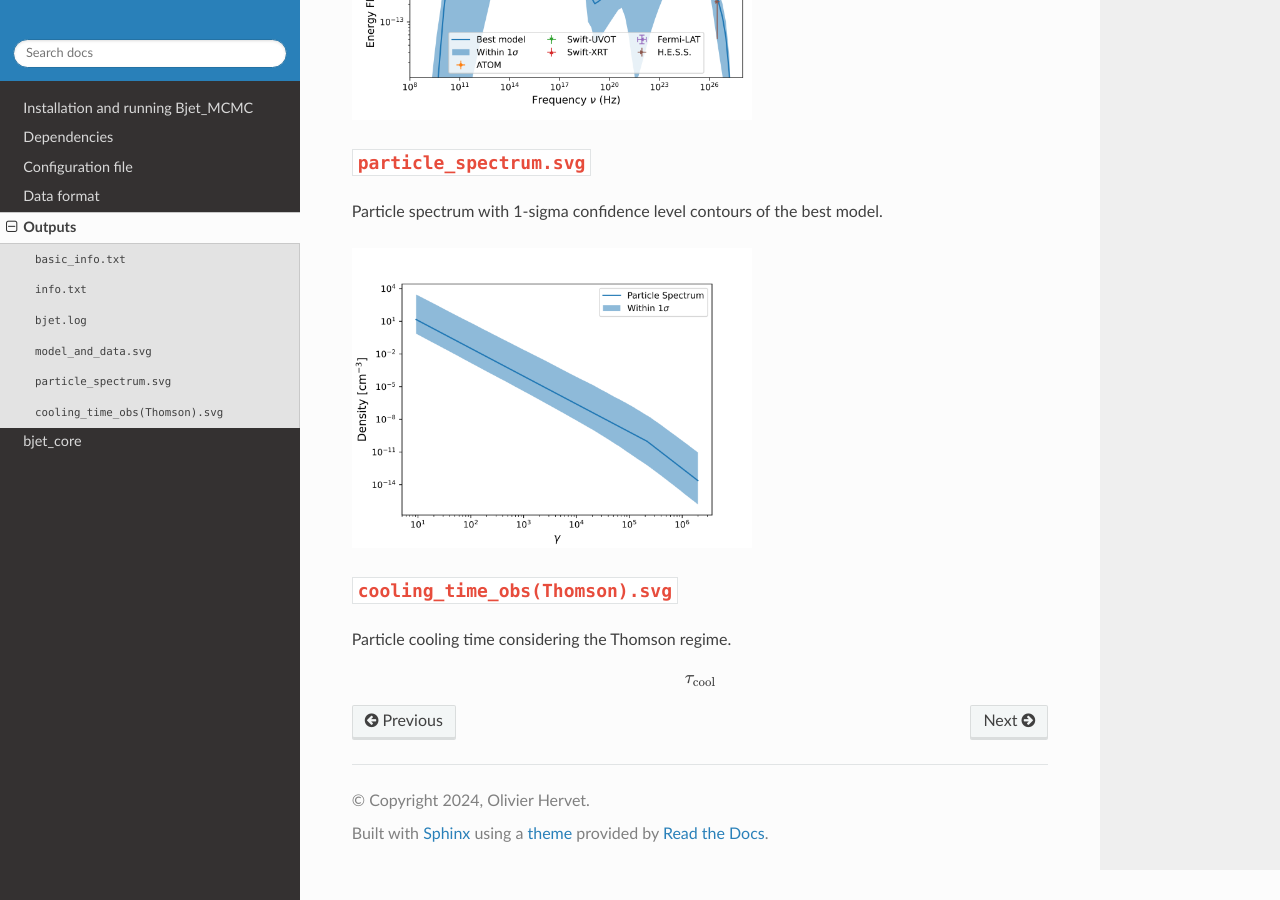
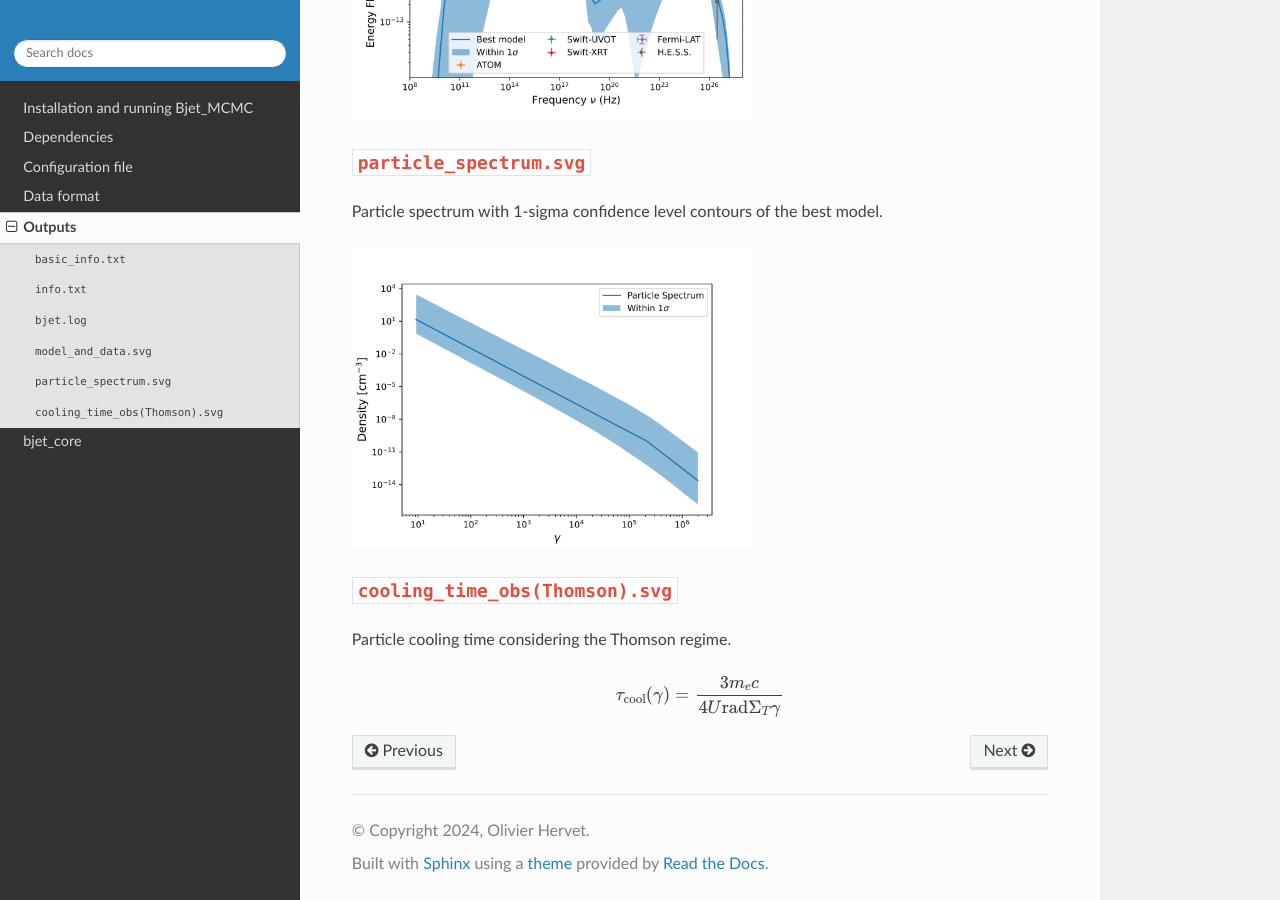
Before and after one commit to Ohervet/Bjet_MCMC, a Sphinx documentation site: the page built from docs/source/outputs.rst, in a window 1280 px wide and 900 px high, scrolled down 1631 px. Built offline with Sphinx 7.4.7 and the Read the Docs theme 2.0.0, drawn with Linux system fonts in a browser that asks for light colours.

Commit message:
Update outputs.rst

```diff
--- a/docs/source/outputs.rst
+++ b/docs/source/outputs.rst
@@ -75,4 +75,4 @@ Particle spectrum with 1-sigma confidence level contours of the best model.
 ---------------------------------
 Particle cooling time considering the Thomson regime.
 
-.. math:: \tau_\mathrm{cool}
+.. math:: \tau_\mathrm{cool}(\gamma) = \frac{3 m_e c}{4 U\mathrm{rad} \Sigma_T \gamma}
```
